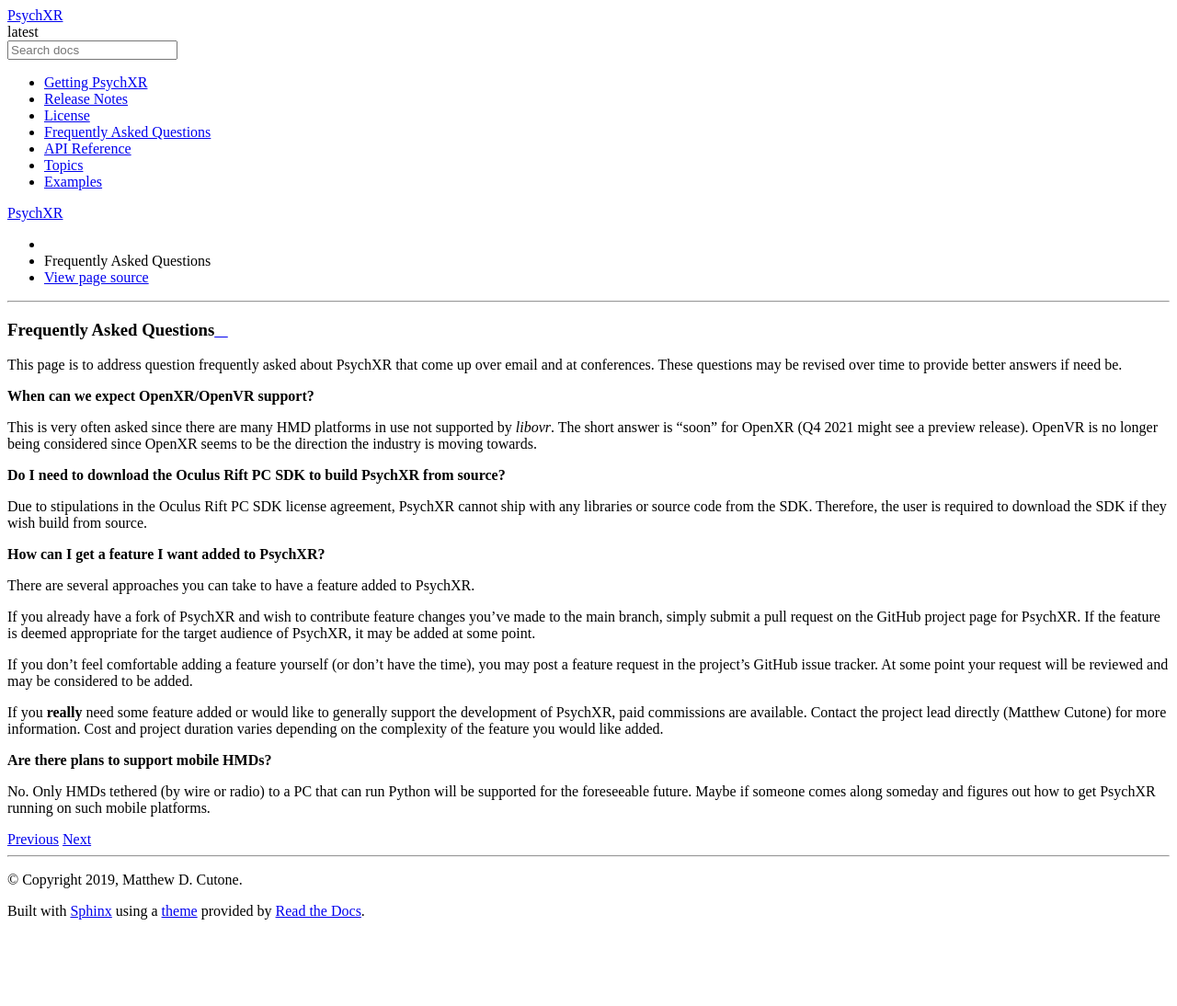
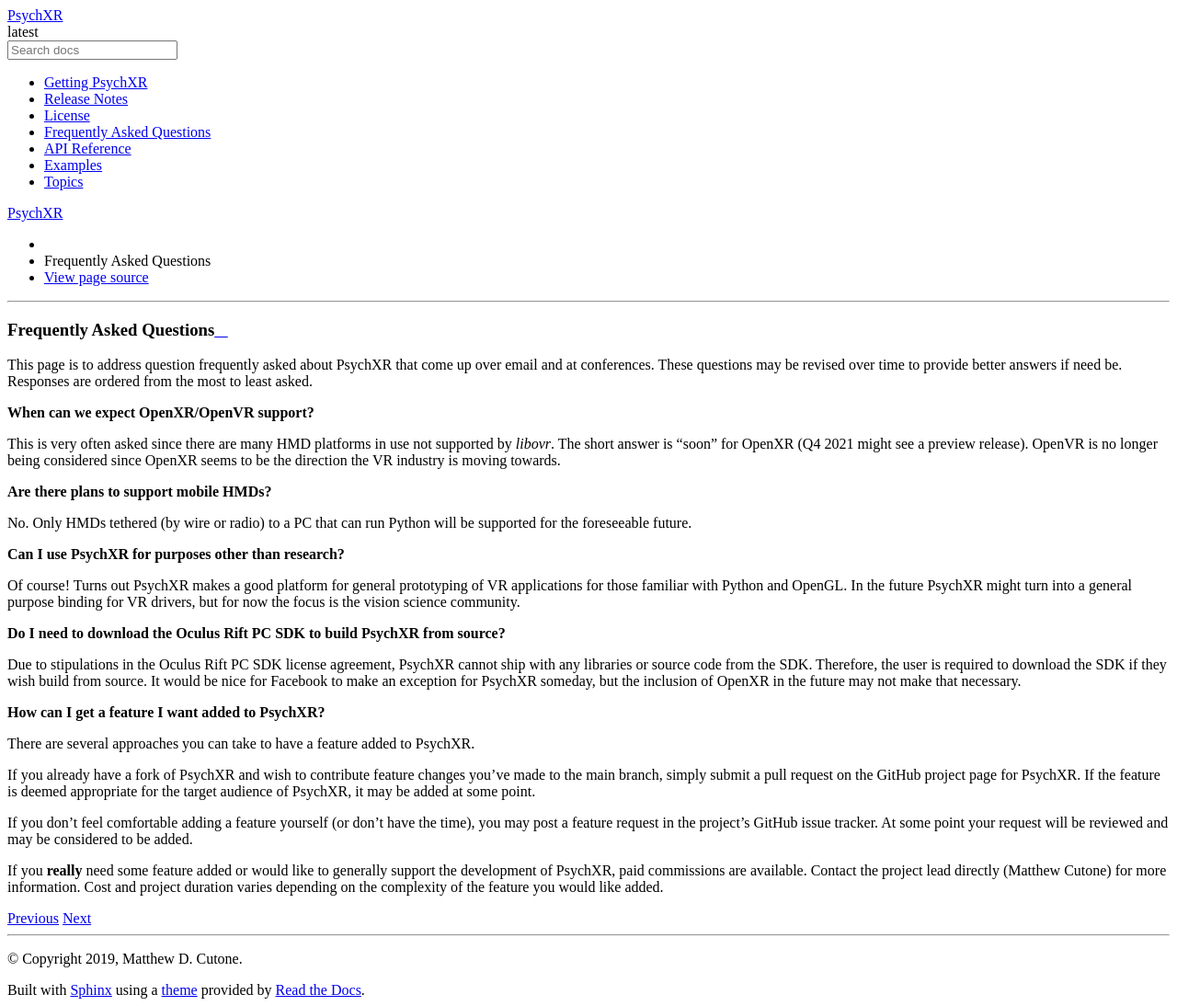
Before and after one commit to mdcutone/psychxr, a Sphinx documentation site: the page built from docs/faq.rst, in a window 1280 px wide. Shown: the whole page at 92% size. Built offline with Sphinx 7.4.7 and the Read the Docs theme 2.0.0, drawn with Linux system fonts in a browser that asks for light colours; before the commit the page ends 1008 px from its top, so only the background shows below that.

```diff
--- a/docs/api/vrmath.rst
+++ b/docs/api/vrmath.rst
@@ -7,6 +7,10 @@
 Toolbox of classes and functions for performing VR related math. These are used
 to describe and compute the spatial configuration of objects in a VR scene for
 the purpose of rendering and interaction.
+
+**Be aware that this module is currently in an early phase of development and
+may be incomplete and buggy. Please test it out and report any bugs
+encountered.**
 
 Overview
 ========
--- a/docs/faq.rst
+++ b/docs/faq.rst
@@ -3,20 +3,35 @@ Frequently Asked Questions
 
 This page is to address question frequently asked about PsychXR that come up
 over email and at conferences. These questions may be revised over time to
-provide better answers if need be.
+provide better answers if need be. Responses are ordered from the most to least
+asked.
 
 **When can we expect OpenXR/OpenVR support?**
 
 This is very often asked since there are many HMD platforms in use not supported
 by `libovr`. The short answer is "soon" for OpenXR (Q4 2021 might see a preview
 release). OpenVR is no longer being considered since OpenXR seems to be the
-direction the industry is moving towards.
+direction the VR industry is moving towards.
+
+**Are there plans to support mobile HMDs?**
+
+No. Only HMDs tethered (by wire or radio) to a PC that can run Python will be
+supported for the foreseeable future.
+
+**Can I use PsychXR for purposes other than research?**
+
+Of course! Turns out PsychXR makes a good platform for general prototyping of VR
+applications for those familiar with Python and OpenGL. In the future PsychXR
+might turn into a general purpose binding for VR drivers, but for now the focus
+is the vision science community.
 
 **Do I need to download the Oculus Rift PC SDK to build PsychXR from source?**
 
 Due to stipulations in the Oculus Rift PC SDK license agreement, PsychXR cannot
 ship with any libraries or source code from the SDK. Therefore, the user is
-required to download the SDK if they wish build from source.
+required to download the SDK if they wish build from source. It would be nice
+for Facebook to make an exception for PsychXR someday, but the inclusion of
+OpenXR in the future may not make that necessary.
 
 **How can I get a feature I want added to PsychXR?**
 
@@ -35,9 +50,3 @@ If you **really** need some feature added or would like to generally support
 the development of PsychXR, paid commissions are available. Contact the project
 lead directly (Matthew Cutone) for more information. Cost and project duration
 varies depending on the complexity of the feature you would like added.
-
-**Are there plans to support mobile HMDs?**
-
-No. Only HMDs tethered (by wire or radio) to a PC that can run Python will be
-supported for the foreseeable future. Maybe if someone comes along someday and
-figures out how to get PsychXR running on such mobile platforms.
--- a/docs/index.rst
+++ b/docs/index.rst
@@ -35,8 +35,8 @@ Contents
    license
    faq
    api
+   examples
    topics
-   examples
 
 Source Code
 -----------
```
Also changed, not shown: docs/api/openhmd.rst (+5 -3 lines), docs/installing.rst (+10 -8 lines), docs/release_notes.rst (+7 -8 lines), 1 other file.
